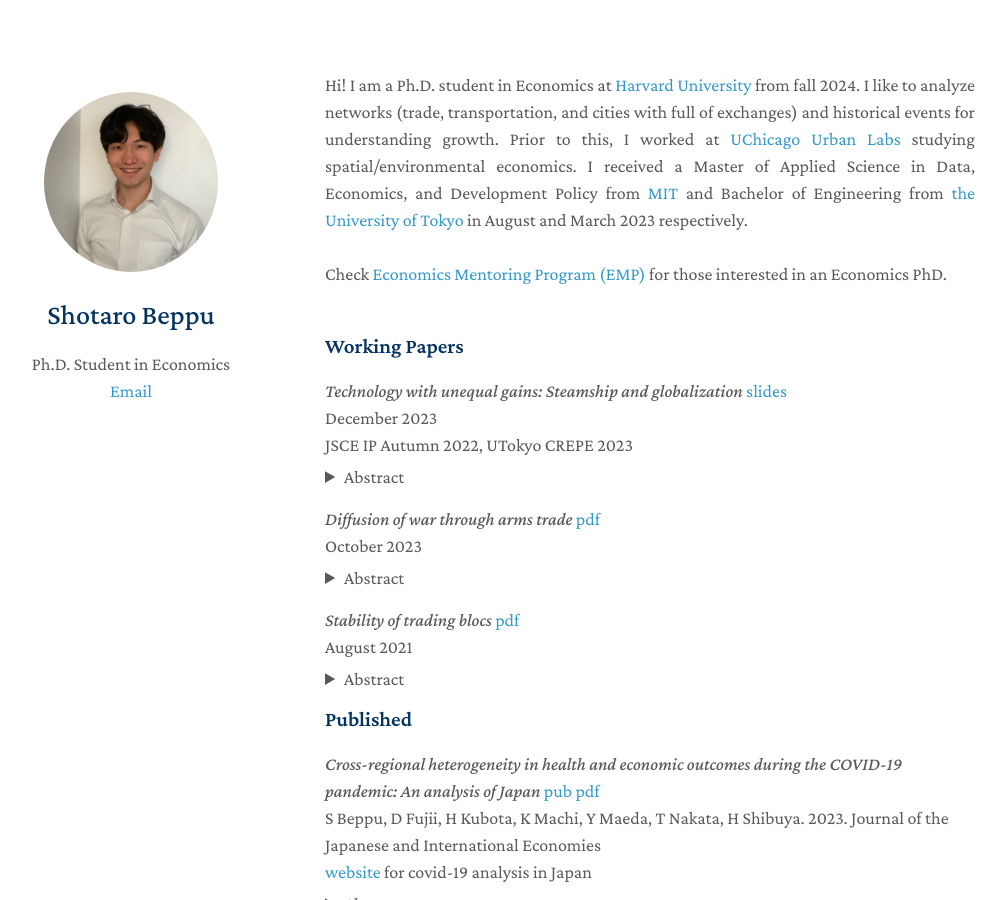
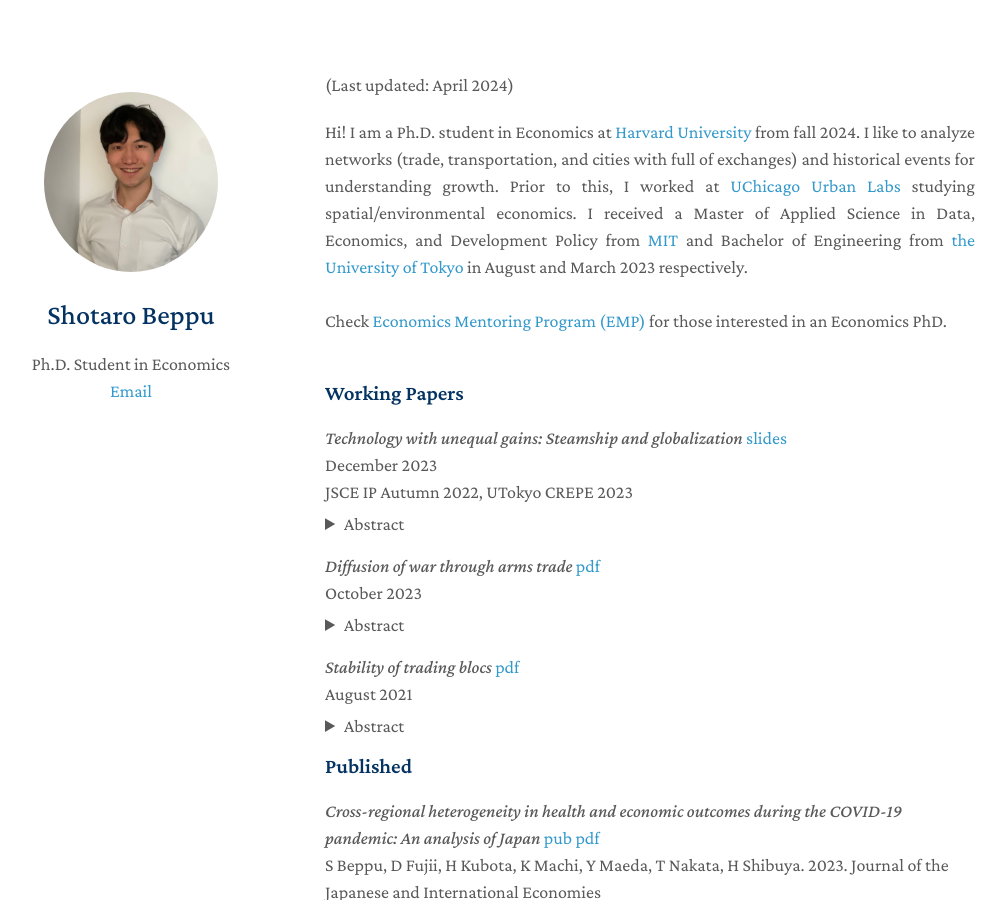
Before and after one commit to ShotaroBeppu/ShotaroBeppu.github.io, a Jekyll site: the page built from index.md, in a window 1280 px wide and 900 px high. Shown: the whole window, without its empty margins (145-1151 px from the left). Built offline with Jekyll 4.4.1, drawn with Linux system fonts in a browser that asks for light colours; nearby versions of some CDN libraries; a style sheet for code colours, icons or effects is not loaded.

Commit message:
Update index.md

```diff
--- a/index.md
+++ b/index.md
@@ -2,7 +2,7 @@
 layout: homepage
 ---
 
-<!-- (Last updated: April 2024)<br> -->
+(Last updated: April 2024)<br>
 
 <div style="text-align: justify">
 Hi! I am a Ph.D. student in Economics at <a href="https://economics.harvard.edu/">Harvard University</a> from fall 2024. I like to analyze networks (trade, transportation, and cities with full of exchanges) and historical events for understanding growth.
```
